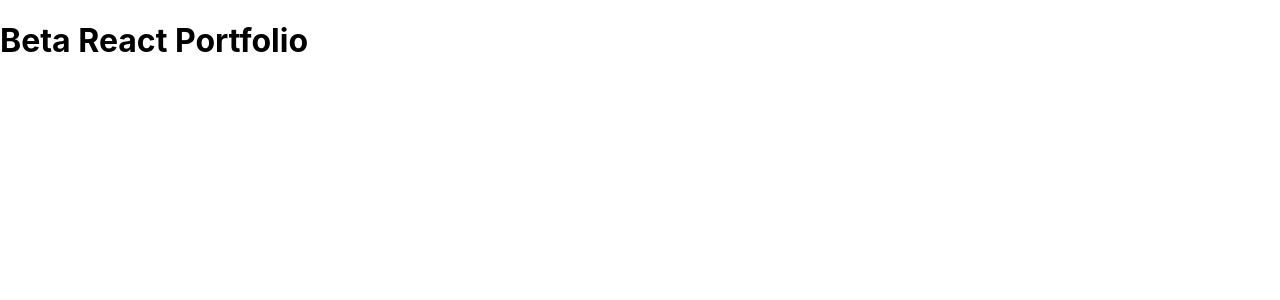
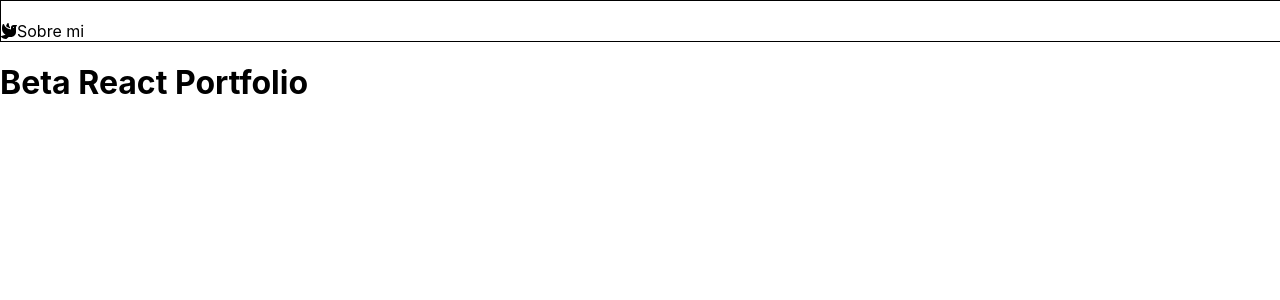
Before and after one commit to Lredigonda/Portfolio, a React (Create React App) app: page / in a window 1280 px wide. Shown: the top 300 px of the page. Built offline with nearby package versions, Linux system fonts and the light colour scheme.

Commit message:
Add FontAwesome Icons dependece and create navbar buttons component

```diff
--- a/package.json
+++ b/package.json
@@ -3,6 +3,9 @@
   "version": "0.1.0",
   "private": true,
   "dependencies": {
+    "@fortawesome/fontawesome-svg-core": "^6.2.0",
+    "@fortawesome/free-solid-svg-icons": "^6.2.0",
+    "@fortawesome/react-fontawesome": "^0.2.0",
     "@testing-library/jest-dom": "^5.16.5",
     "@testing-library/react": "^13.4.0",
     "@testing-library/user-event": "^13.5.0",
--- a/src/App.tsx
+++ b/src/App.tsx
@@ -1,9 +1,11 @@
+import Navbar from './app-components/navbar';
 import './App.css';
 import Homepage from './pages/home-page';
 
 function App() {
   return (
     <div className="App">
+      <Navbar />
       <Homepage />
     </div>
   );
--- /dev/null
+++ b/src/app-components/navbar.scss
@@ -0,0 +1,4 @@
+.navbar{
+    width: 100%;
+    border: 1px solid black;
+}
--- /dev/null
+++ b/src/app-components/navbar.tsx
@@ -0,0 +1,24 @@
+import { faDove } from "@fortawesome/free-solid-svg-icons";
+import { FontAwesomeIcon } from "@fortawesome/react-fontawesome";
+import NavbarButton from "../core-components/navbar-button";
+import "./navbar.scss";
+
+function Navbar() {
+  return (
+    <header className="navbar">
+      <div className="navbar__container">
+        <div className="navbar__container__logo">
+          <a>
+            <img></img>
+          </a>
+        </div>
+        <nav className="navbar__container__buttons">
+          <NavbarButton text="Sobre mi" url="" className="navbar__container__buttons__about">
+            <FontAwesomeIcon icon={faDove}/>
+          </NavbarButton>
+        </nav>
+      </div>
+    </header>
+  );
+}
+export default Navbar;
--- /dev/null
+++ b/src/core-components/navbar-button.scss
@@ -0,0 +1,10 @@
+.navbarbutton{
+
+    &__link{
+        text-decoration: none;
+
+        &:visited{
+            color: unset;
+        }
+    }
+}
--- /dev/null
+++ b/src/core-components/navbar-button.tsx
@@ -0,0 +1,25 @@
+import "./navbar-button.scss";
+
+export interface navbarButtonProps {
+  className: string;
+  text: string;
+  url: string;
+  children?: JSX.Element
+}
+
+function NavbarButton({ text, url, children, className }: navbarButtonProps) {
+  return (
+    <div className="navbarbutton">
+      <a
+        target="_blank"
+        rel="noreferrer"
+        href={`${url}`}
+        className={`navbarbutton__link ${className ? className : ""}`}
+      >
+        {children}
+        {text}
+      </a>
+    </div>
+  );
+}
+export default NavbarButton;
--- a/src/core-components/vertical-separator.scss
+++ /dev/null
@@ -1,4 +0,0 @@
-.vertical-separator {
-  margin-left: 0.55rem;
-  margin-right: 0.55rem;
-}
```
Also changed, not shown: src/core-components/vertical-separator.tsx (deleted, +0 -10 lines), src/assets/360_F_385557326_BNenLEcvmhDPxtrkunWFfrhXRjJqgZjh.jpg (added), 1 other file (tests, documents, lock files or other folders).
